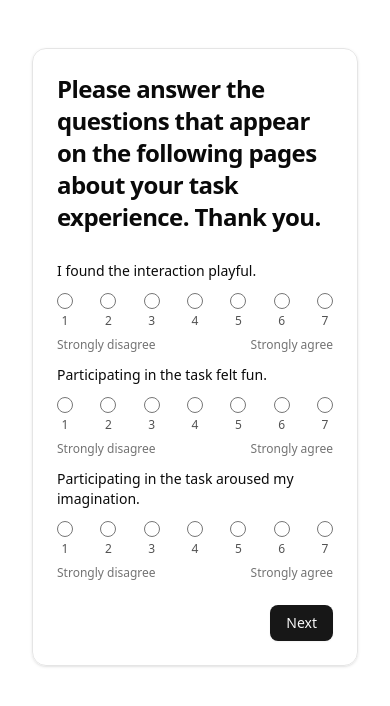
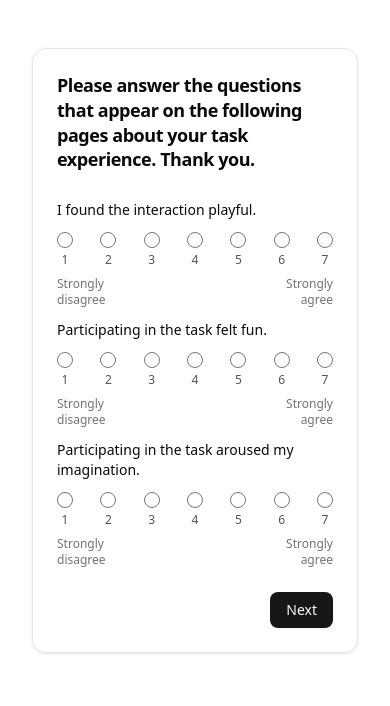
Before and after one commit to fleet-360/chat-experiment, a React (Vite) app: page /user/survey in a window 390 px wide. Shown: the top 706 px of the page. Built offline with nearby package versions, Linux system fonts and the light colour scheme; no server answers; the database is empty.

Commit message:
mobile fixes

```diff
--- a/src/routes/user/survey.tsx
+++ b/src/routes/user/survey.tsx
@@ -48,7 +48,7 @@ export default function SurveyPage() {
       await saveSurveyAnswers(
         userId,
         data as Record<string, unknown>,
-        experimentId
+        experimentId,
       );
       navigate("/user/thank-you");
     } catch (e) {
@@ -84,7 +84,7 @@ export default function SurveyPage() {
       <Card>
         <CardHeader>
           {currentStep === 0 ? (
-            <CardTitle style={{ marginBottom: "20px" }}>
+            <CardTitle className="mb-5 text-lg leading-snug sm:text-2xl sm:leading-tight">
               {t("survey.title")}
             </CardTitle>
           ) : null}
@@ -212,7 +212,7 @@ function LikertRow({
       <div className="text-sm font-medium mb-3">{label}</div>
       <div className="flex flex-wrap items-center justify-center gap-y-2 sm:flex-nowrap sm:gap-1">
         <div className="order-2 basis-1/2 text-xs text-muted-foreground text-start sm:order-none sm:basis-auto sm:shrink-0 sm:whitespace-nowrap sm:me-1">
-          {leftLabel}
+          <ResponsiveWordsLabel text={leftLabel} />
         </div>
         <div className="order-1 basis-full flex items-center justify-between gap-1 sm:order-none sm:basis-auto sm:justify-center sm:gap-3 sm:mx-[10px]">
           {options.map((n) => (
@@ -231,9 +231,23 @@ function LikertRow({
           ))}
         </div>
         <div className="order-3 basis-1/2 text-xs text-muted-foreground text-end sm:order-none sm:basis-auto sm:shrink-0 sm:whitespace-nowrap sm:ms-1">
-          {rightLabel}
+          <ResponsiveWordsLabel text={rightLabel} />
         </div>
       </div>
     </div>
   );
 }
+
+function ResponsiveWordsLabel({ text }: { text: string }) {
+  const words = text.split(/\s+/).filter(Boolean);
+  return (
+    <>
+      {words.map((word, i) => (
+        <span key={i} className="block sm:inline">
+          {word}
+          {i < words.length - 1 ? " " : ""}
+        </span>
+      ))}
+    </>
+  );
+}
```
